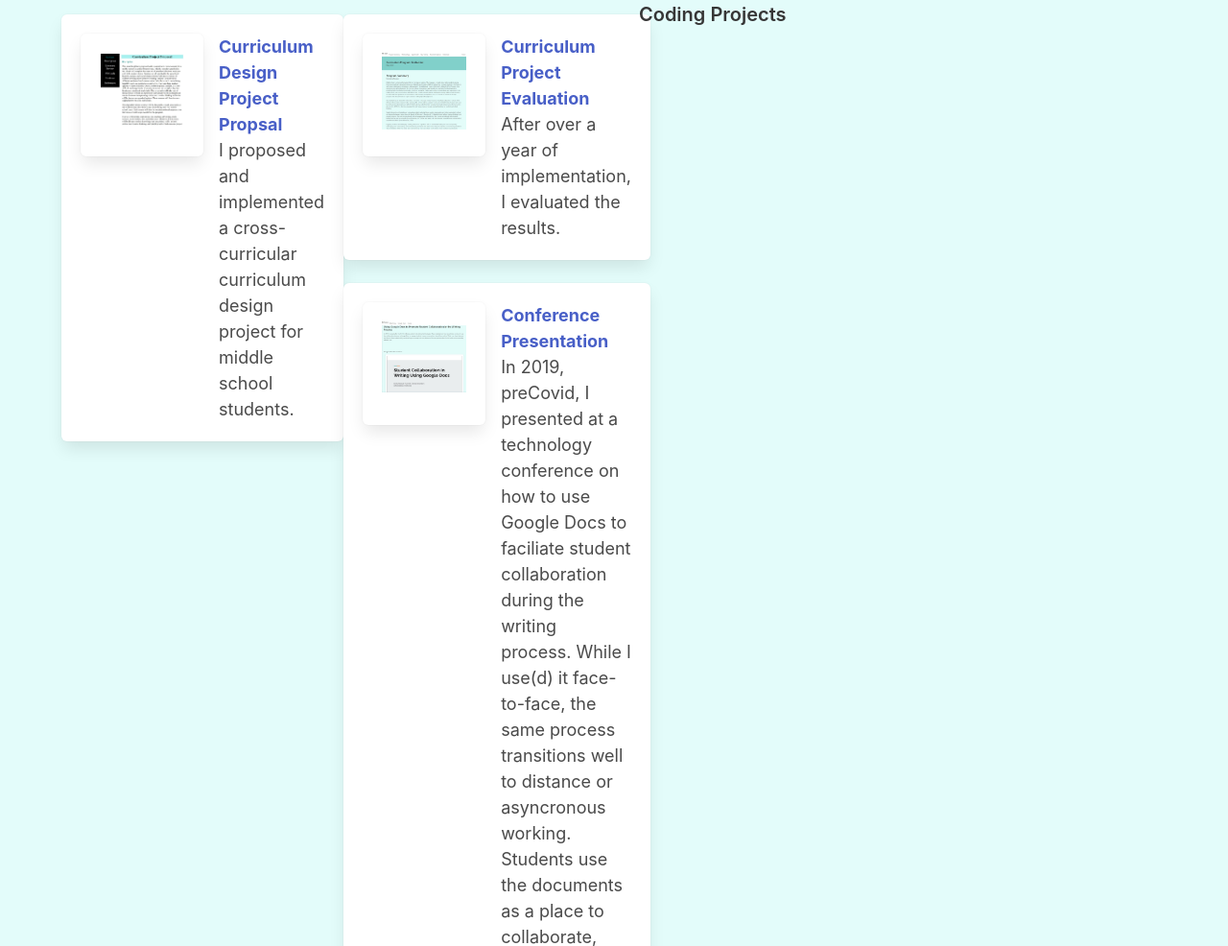
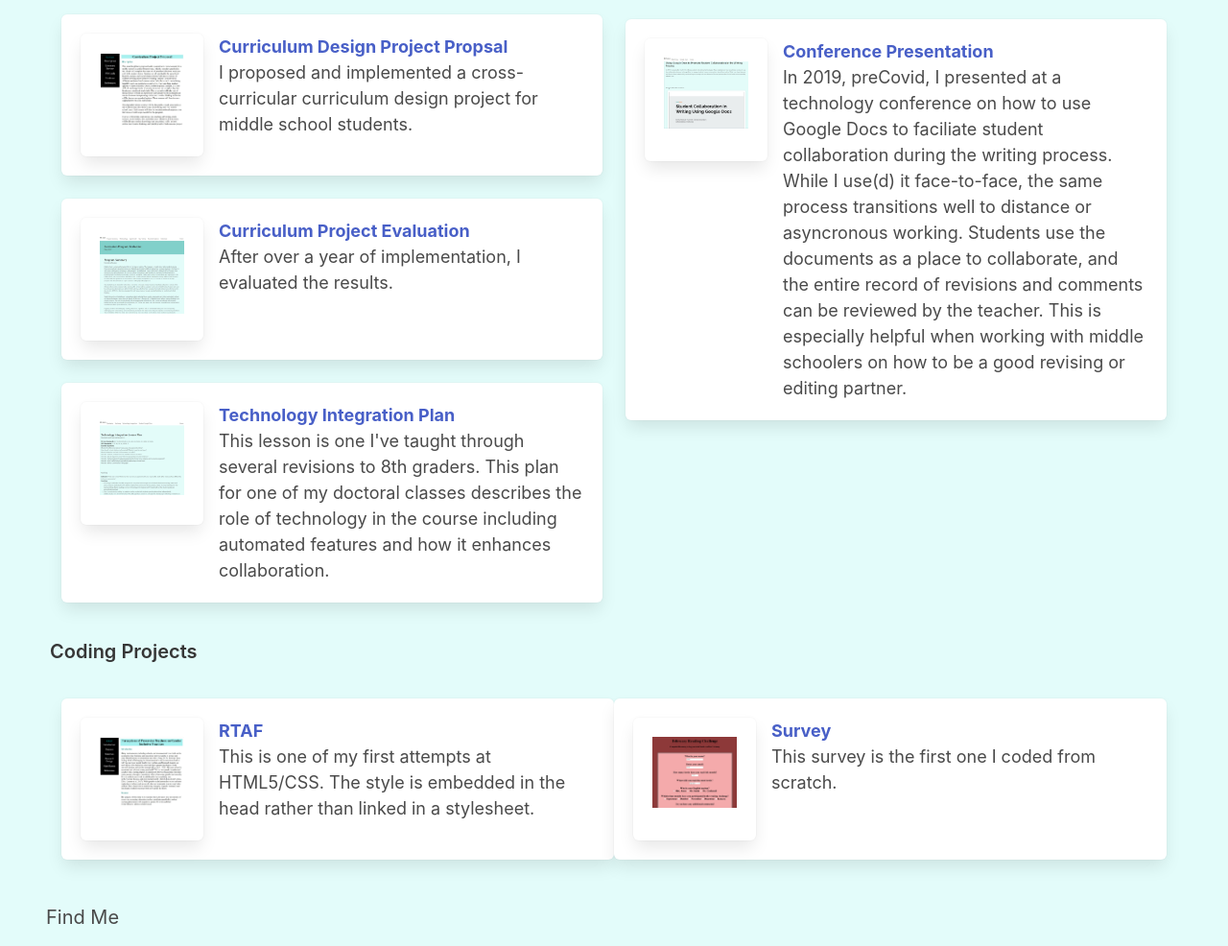
Before and after one commit to eeatty/eealearn, a plain HTML site: page index.html in a window 1280 px wide. Shown: the part 988-1974 px from the top of the page at 96% size. Drawn offline with nearby package versions, Linux system fonts and the light colour scheme.

Commit message:
Update index.html
rearrange

```diff
--- a/index.html
+++ b/index.html
@@ -61,20 +61,21 @@
     <br>
   </div>
 
-  <div class="container is-fluid">
+  <div class="container">
     <h1 class="subtitle">Artifacts</h1>
     <p>This page will collect and hold artifacts of my various skills and interests. As my skills and thoughts evolve, I'll update the relevant information. You can expect, for instance, that the layout of the main site and educational artifacts will evolve.
       In the interest of keeping a record of my coding progress, earlier projects will remain as-is while I show my progress with new artifacts.
     <br>
     </p>
-    <div class="container is-fluid">
-      <div id="K12" class="tile is-ancestor is-vertical">
-        <div  class="tile is-child">
+    <div class="container">
+      <div id="K12" class="tile is-ancestor">
+
+        <div id="K12artifacts" class="tile is-parent is-vertical">
+        <div class="tile is-child">
           <br>
-      <h2 class="subtitle"><strong>K-12 Education</strong></h2>
+          <h2 class="subtitle"><strong>K-12 Education</strong></h2>
         </div>
-        <div id="K12artifacts" class="tile is-parent">
-          <div id="curricDesign" class="tile is-child">
+        <div id="curricDesign" class="tile is-child">
             <article class="media box">
             <figure class="media-left">
                 <p class="image is-128x128 box">
@@ -103,8 +104,28 @@
                 </p>
               </div>
             </article>
+          </div>
 
-            <div id="conference" class="tile is-child">
+            <div id="tech" class="tile is-child">
+              <article class="media box">
+                <figure class="media-left">
+                    <p class="image is-128x128 box">
+                      <img src="img/previewTech.jpg" alt="preview of lesson plan">
+                    </p>
+                  </figure>
+                <div class="media-content">
+                <p><strong><a target="_blank" href="https://www.eealearn.com/techIntegration.html">Technology Integration Plan</a></strong>
+                  <br>
+                  This lesson is one I've taught through several revisions to 8th graders. This plan for one of my doctoral classes describes the role of technology in the course including automated features and how it enhances collaboration.
+                </p>
+                </div>
+              </article>
+            </div>
+        </div>
+
+        <div class="tile is-parent">
+          <div id="conference" class="tile is-child">
+            <br><br><br>
             <article class="media box">
               <figure class="media-left">
                   <p class="image is-128x128 box">
@@ -119,24 +140,13 @@
               </p>
               </div>
             </article>
-
-            <div id="conference" class="tile is-child">
-              <article class="media box">
-                <figure class="media-left">
-                    <p class="image is-128x128 box">
-                      <img src="img/previewTech.jpg" alt="preview of lesson plan">
-                    </p>
-                  </figure>
-                <div class="media-content">
-                <p><strong><a target="_blank" href="https://www.eealearn.com/techIntegration.html">Technology Integration Plan</a></strong>
-                  <br>
-                  This lesson is one I've taught through several revisions to 8th graders. This plan for one of my doctoral classes describes the role of technology in the course including automated features and how it enhances collaboration.
-                </p>
-                </article>
           </div>
         </div>
       </div>
+      <br>
+    </div>
 
+    <div class="container">
       <div id="projects" class="tile is-ancestor is-vertical">
         <div class="tile is-child">
         <h2 class="subtitle"><strong>Coding Projects</strong></h2>
@@ -178,7 +188,6 @@
       </div>
     </div>
   </div>
-
 </body>
 
 <footer>
@@ -192,4 +201,5 @@
     <button class="find-me button is-rounded"><a class="contact" target="_blank" href="https://twitter.com/dahlingemmi">Twitter</a></button>
   </div>
 </footer>
+
 </html>
```
